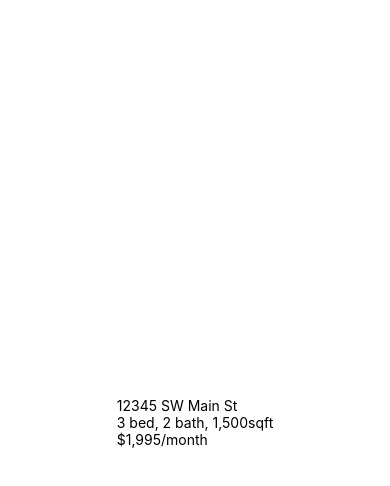
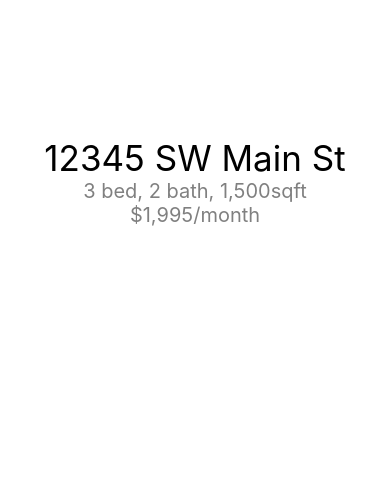
Before and after one commit to schradermade/RentalManager, a React Native app: screen / in a window 390 px wide. Shown: the top 486 px of the page. Built offline with nearby package versions, Linux system fonts and the light colour scheme.

Commit message:
add styling to address, rental stats View tag

```diff
--- a/App.js
+++ b/App.js
@@ -8,11 +8,11 @@ export default function App() {
 
       <View style={styles.homeContainer}>
 
-         <View>
-           <Text>12345 SW Main St</Text>
-           <Text>3 bed, 2 bath, 1,500sqft</Text>
-           <Text>$1,995/month</Text>
-         </View>
+        <View style={styles.titles}>
+          <Text style={styles.title}>12345 SW Main St</Text>
+          <Text style={styles.subtitle}>3 bed, 2 bath, 1,500sqft</Text>
+          <Text style={styles.subtitle}>$1,995/month</Text>
+        </View>
 
       </View>
 
@@ -32,6 +32,20 @@ const styles = StyleSheet.create({
   },
 
   homeContainer: {
-
+    width: '100%',
+    height: '100%',
+  },
+  titles: {
+    marginTop: '35%',
+    width: '100%',
+    alignItems: 'center',
+  },
+  title: {
+    fontSize: 35,
+    fontWeight: '400',
+  },
+  subtitle: {
+    fontSize: 20,
+    color: 'grey',
   }
 });
```
